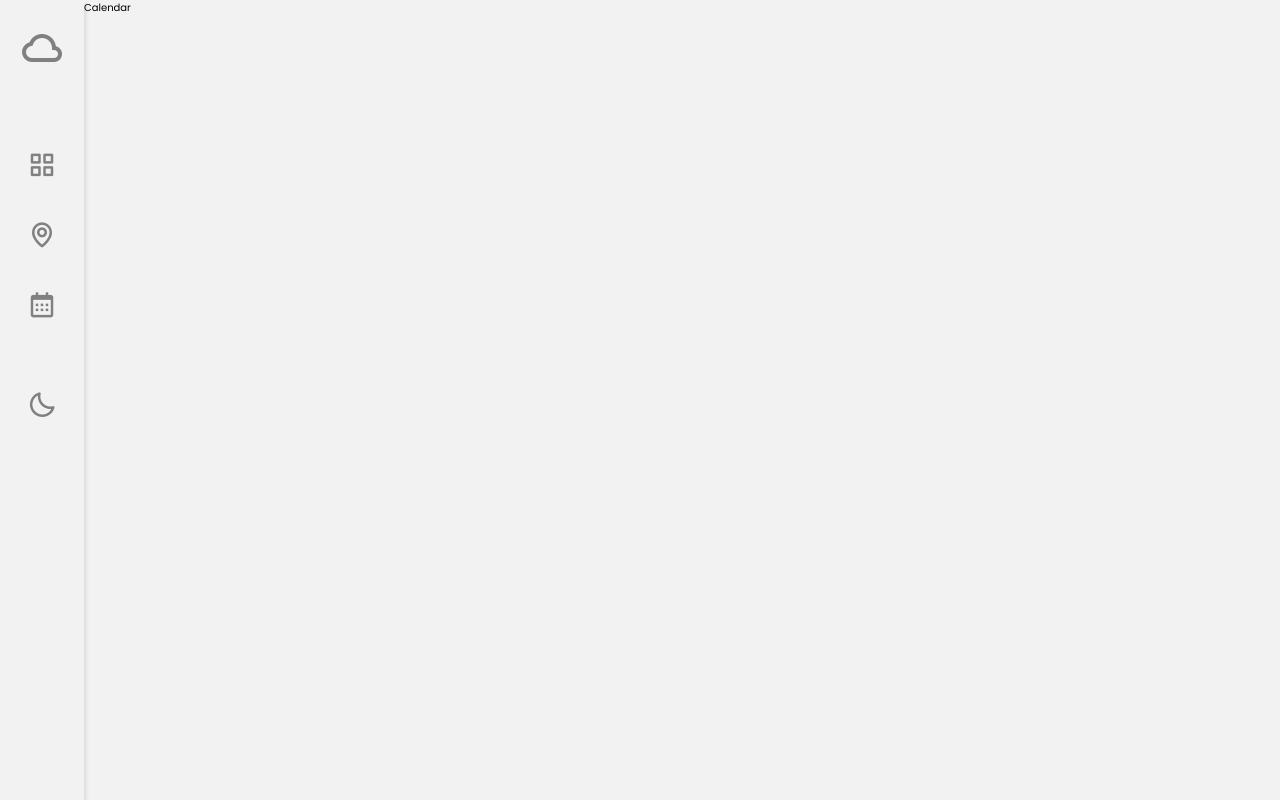
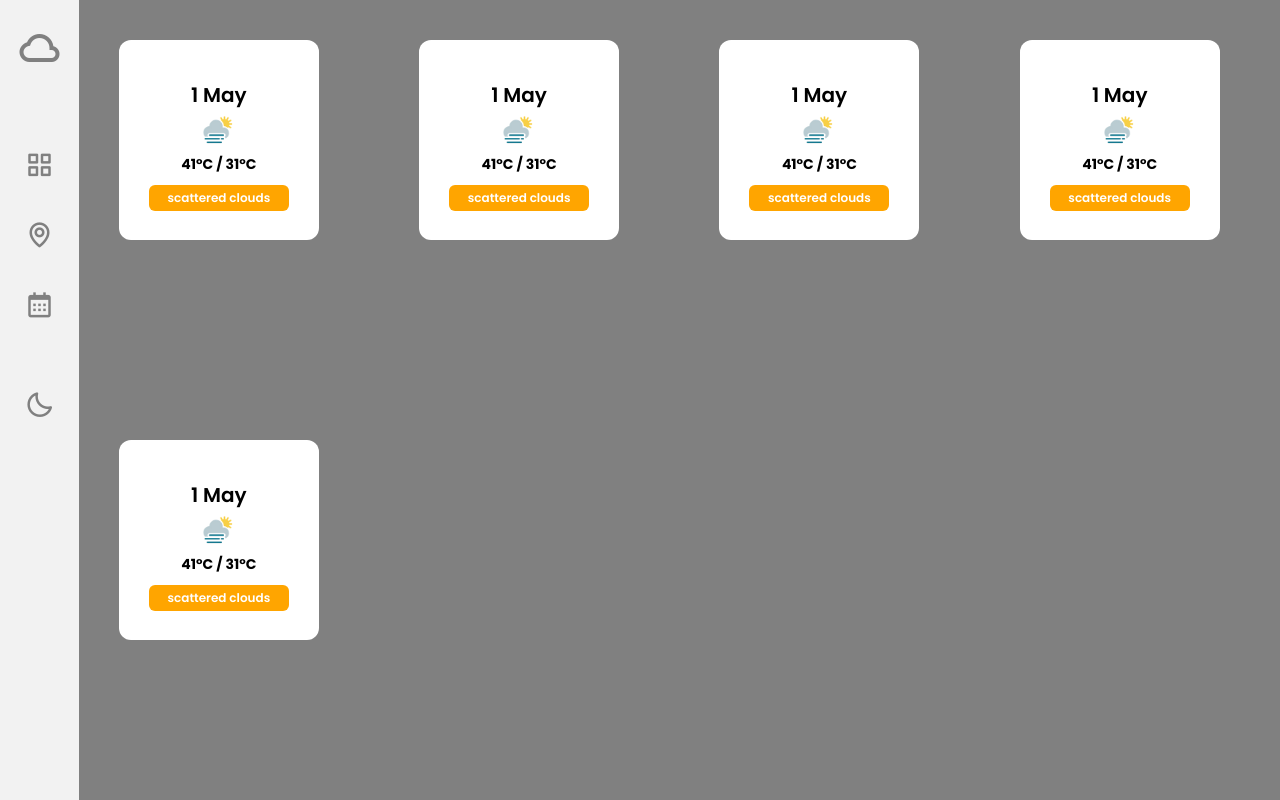
Before and after one commit to AmanRawatOfficial/Weather24, a React (Create React App) app: page /calendar in a window 1280 px wide. Built offline with nearby package versions, Linux system fonts and the light colour scheme.

Commit message:
Added css for the Calendar components

```diff
--- a/src/App.js
+++ b/src/App.js
@@ -1,4 +1,4 @@
-import { BrowserRouter, Routes, Route } from "react-router-dom";
+import { Routes, Route } from "react-router-dom";
 
 import Dashboard from "./components/dashboard/Dashboard";
 import Navbar from "./components/navbar/Navbar";
@@ -10,9 +10,11 @@ function App() {
         <>
             <Navbar />
             <Routes>
+                <Route path="/" element={<h1>Home</h1>} />
                 <Route path="/dashboard" element={<Dashboard />} />
                 <Route path="/location" element={<Location />} />
                 <Route path="/calendar" element={<Calendar />} />
+                <Route path="*" element={<h1>Page Not Found!</h1>} />
             </Routes>
         </>
     );
--- a/src/components/calendar/Calendar.js
+++ b/src/components/calendar/Calendar.js
@@ -1,9 +1,41 @@
-import React from 'react'
+import React from "react";
+import { useSelector } from "react-redux"
+
+import Styles from "./Calendar.module.css"
 
 function Calendar() {
-  return (
-    <div>Calendar</div>
-  )
+
+
+    const weatherDaily = useSelector(
+        (state) => state.weatherDaily.weatherDailyData
+    );
+    let unique = 0;
+    const weathericon = weatherDaily.data[4].weather.icon;
+    if (weatherDaily?.data) {
+
+    }
+    const calendarBox = weatherDaily.data.map((item) => {
+        unique++
+        return (
+            <div key={unique} className={Styles.calendar_box}>
+                <p className={Styles.calendar_date}>1 May</p>
+                <div className={Styles.calendar_box_data}>
+                    <img
+                        src={require(`../../assets/icons/${weathericon}.png`)}
+                        className={Styles.weather_img}
+                        alt="weather icon"
+                    ></img>
+                    <h3>41°C / 31°C</h3>
+                </div>
+                <p className={Styles.calendar_box_desc}>scattered clouds</p>
+            </div>
+        );
+    })
+    return (
+        <div className={Styles.calendar_box_container}>
+            {calendarBox}
+        </div>
+    );
 }
 
-export default Calendar
+export default Calendar;
--- a/src/components/calendar/Calendar.module.css
+++ b/src/components/calendar/Calendar.module.css
@@ -0,0 +1,54 @@
+.calendar_box_container {
+    background: gray;
+    width: 100%;
+    display: grid;
+    grid-template-columns: repeat(4, 1fr);
+}
+
+.calendar_box {
+    width: 200px;
+    height: 200px;
+    background: white;
+    margin: 4rem;
+    border-radius: 12px;
+    display: flex;
+    flex-direction: column;
+    align-items: center;
+    justify-content: center;
+}
+
+.calendar_box_data {
+    display: flex;
+    align-items: center;
+    flex-direction: column;
+    justify-content: center;
+}
+
+.calendar_box_data h3 {
+    font-size: 1.4rem;
+    margin: 0;
+}
+
+.calendar_box_desc {
+    background: orange;
+    margin-top: 1rem;
+    color: white;
+    font-weight: 600;
+    font-size: 1.2rem;
+    width: 70%;
+    text-align: center;
+    padding: 0.4rem 0.4rem;
+    border-radius: 6px;
+}
+
+.weather_img {
+    width: 44px;
+    margin: 0;
+}
+
+.calendar_date {
+    text-align-last: center;
+    margin-top: 1rem;
+    font-weight: 600;
+    font-size: 2rem;
+}
--- a/src/components/dashboard/dashboard.js
+++ b/src/components/dashboard/dashboard.js
@@ -47,7 +47,7 @@ function Dashboard() {
 
             // Data fetching for Daily weather forecast
             fetch(
-                `https://api.weatherbit.io/v2.0/forecast/daily?lat=${location.coords.latitude}&lon=${location.coords.longitude}&days=5&key=db73e48c3eea4c5c8ae4b44ef77dfe46`
+                `https://api.weatherbit.io/v2.0/forecast/daily?lat=${location.coords.latitude}&lon=${location.coords.longitude}&days=16&key=db73e48c3eea4c5c8ae4b44ef77dfe46`
             )
                 .then((dailyRes) => dailyRes.json())
                 .then((dailyRes) => {
```
Also changed, not shown: src/components/location/Location.jsx (renamed from src/components/location/Location.js).
